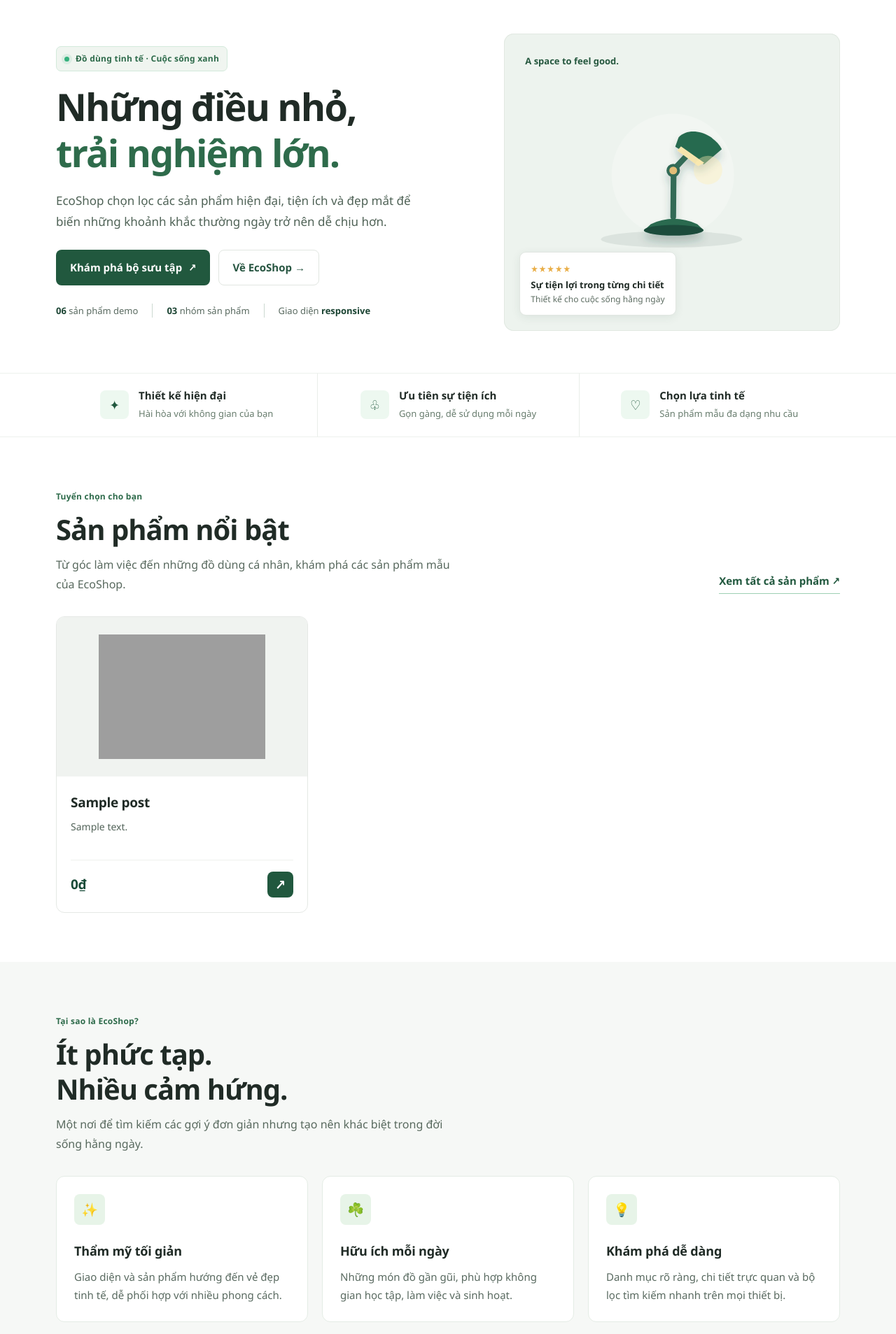
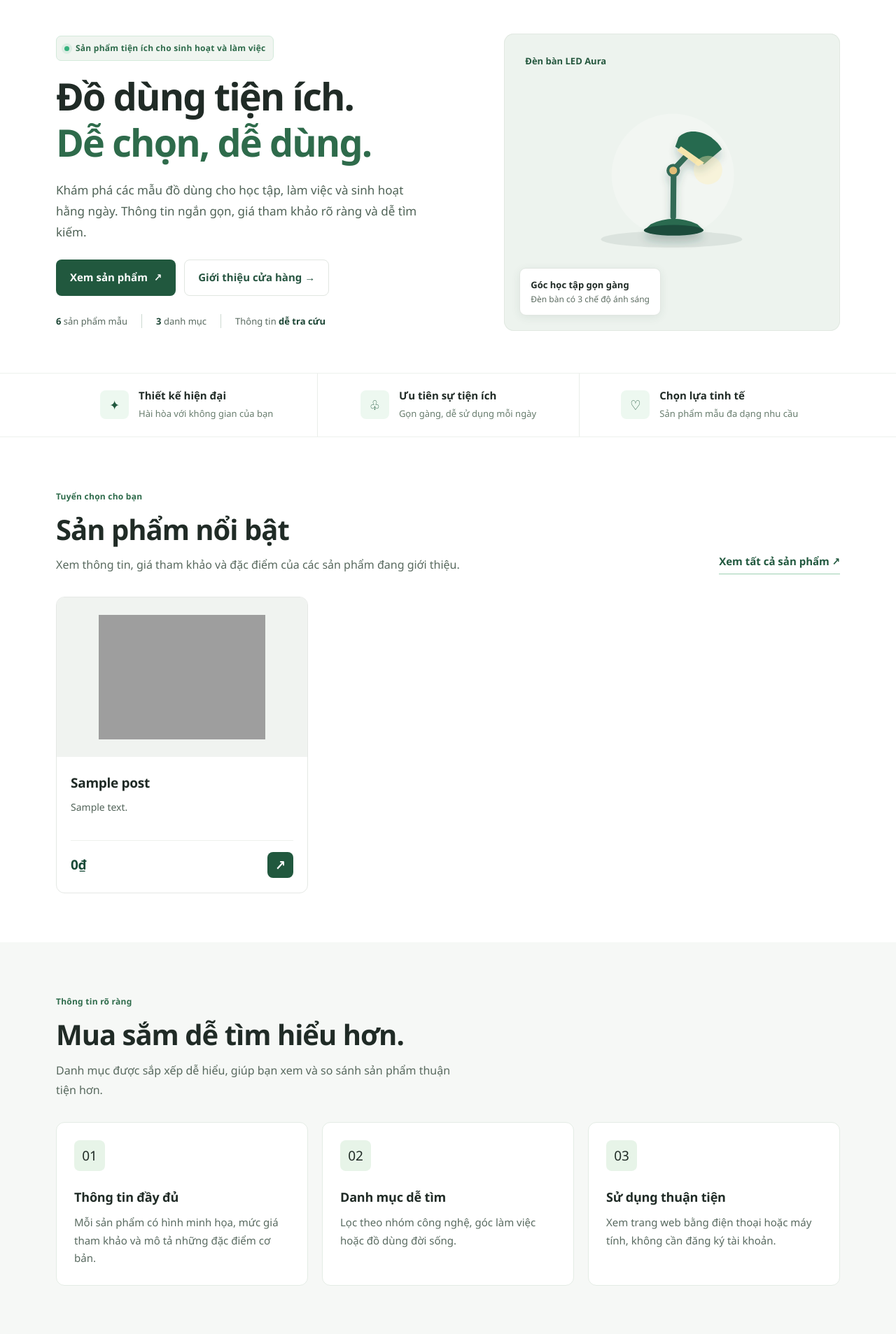
Before and after one commit to dtc245160041-create/DTC245160041-ecoshop-de3, a WordPress theme: template site/ecoshop-studio/front-page.php in a window 1280 px wide. Shown: the part 109-2016 px from the top of the page at 70% size. Run offline with PHP 8.4 and a stand-in for WordPress, Linux system fonts and the light colour scheme; the site name, menu and one post (Sample post) are stand-ins, and other content is empty; grey boxes are pictures that could not be loaded.

Commit message:
content(site): replace overly stylized marketing copy with plain Vietnamese

```diff
--- a/site/ecoshop-studio/front-page.php
+++ b/site/ecoshop-studio/front-page.php
@@ -4,21 +4,21 @@ get_header(); ?>
 <section class="hero">
   <div class="container hero-grid">
     <div>
-      <span class="kicker"><span class="pulse"></span> Đồ dùng tinh tế · Cuộc sống xanh</span>
-      <h1>Những điều nhỏ,<br><em>trải nghiệm lớn.</em></h1>
-      <p class="hero-lead">EcoShop chọn lọc các sản phẩm hiện đại, tiện ích và đẹp mắt để biến những khoảnh khắc thường ngày trở nên dễ chịu hơn.</p>
+      <span class="kicker"><span class="pulse"></span> Sản phẩm tiện ích cho sinh hoạt và làm việc</span>
+      <h1>Đồ dùng tiện ích.<br><em>Dễ chọn, dễ dùng.</em></h1>
+      <p class="hero-lead">Khám phá các mẫu đồ dùng cho học tập, làm việc và sinh hoạt hằng ngày. Thông tin ngắn gọn, giá tham khảo rõ ràng và dễ tìm kiếm.</p>
       <div class="hero-buttons">
-        <a class="btn btn-primary" href="<?php echo esc_url(eco_demo_navigation('san-pham')); ?>">Khám phá bộ sưu tập <span aria-hidden="true">↗</span></a>
-        <a class="btn btn-ghost" href="<?php echo esc_url(eco_demo_navigation('gioi-thieu')); ?>">Về EcoShop →</a>
+        <a class="btn btn-primary" href="<?php echo esc_url(eco_demo_navigation('san-pham')); ?>">Xem sản phẩm <span aria-hidden="true">↗</span></a>
+        <a class="btn btn-ghost" href="<?php echo esc_url(eco_demo_navigation('gioi-thieu')); ?>">Giới thiệu cửa hàng →</a>
       </div>
-      <div class="hero-proof"><span><strong>06</strong> sản phẩm demo</span><i aria-hidden="true"></i><span><strong>03</strong> nhóm sản phẩm</span><i aria-hidden="true"></i><span>Giao diện <strong>responsive</strong></span></div>
+      <div class="hero-proof"><span><strong>6</strong> sản phẩm mẫu</span><i aria-hidden="true"></i><span><strong>3</strong> danh mục</span><i aria-hidden="true"></i><span>Thông tin <strong>dễ tra cứu</strong></span></div>
     </div>
     <div class="hero-art" aria-label="Minh họa sản phẩm EcoShop">
-      <span class="hero-art-title">A space to feel good.</span>
+      <span class="hero-art-title">Đèn bàn LED Aura</span>
       <div class="hero-orbit" aria-hidden="true"></div>
       <img class="hero-feature" src="<?php echo esc_url(eco_demo_img('lamp')); ?>" alt="Đèn bàn LED Aura">
-      <div class="float-pill left"><span class="stars" aria-hidden="true">★★★★★</span><br>Sự tiện lợi trong từng chi tiết<small>Thiết kế cho cuộc sống hằng ngày</small></div>
-      <div class="float-pill right">🌿&nbsp; Eco picks<small>Gợi ý cho góc làm việc</small></div>
+      <div class="float-pill left">Góc học tập gọn gàng<small>Đèn bàn có 3 chế độ ánh sáng</small></div>
+
     </div>
   </div>
 </section>
@@ -28,7 +28,7 @@ get_header(); ?>
   <div class="trust-item"><div class="trust-icon">♡</div><div><strong>Chọn lựa tinh tế</strong><small>Sản phẩm mẫu đa dạng nhu cầu</small></div></div>
 </div></section>
 <section class="section" id="featured"><div class="container">
-  <div class="section-head"><div><span class="eyebrow">Tuyển chọn cho bạn</span><h2>Sản phẩm nổi bật</h2><p class="section-intro">Từ góc làm việc đến những đồ dùng cá nhân, khám phá các sản phẩm mẫu của EcoShop.</p></div>
+  <div class="section-head"><div><span class="eyebrow">Tuyển chọn cho bạn</span><h2>Sản phẩm nổi bật</h2><p class="section-intro">Xem thông tin, giá tham khảo và đặc điểm của các sản phẩm đang giới thiệu.</p></div>
     <a class="text-link" href="<?php echo esc_url(eco_demo_navigation('san-pham')); ?>">Xem tất cả sản phẩm ↗</a>
   </div>
   <div class="cards-grid">
@@ -38,13 +38,13 @@ get_header(); ?>
   </div>
 </div></section>
 <section class="section soft"><div class="container">
-  <div class="section-head"><div><span class="eyebrow">Tại sao là EcoShop?</span><h2>Ít phức tạp.<br>Nhiều cảm hứng.</h2><p class="section-intro">Một nơi để tìm kiếm các gợi ý đơn giản nhưng tạo nên khác biệt trong đời sống hằng ngày.</p></div></div>
+  <div class="section-head"><div><span class="eyebrow">Thông tin rõ ràng</span><h2>Mua sắm dễ tìm hiểu hơn.</h2><p class="section-intro">Danh mục được sắp xếp dễ hiểu, giúp bạn xem và so sánh sản phẩm thuận tiện hơn.</p></div></div>
   <div class="features">
-    <article class="feature"><div class="feature-icon">✨</div><h3>Thẩm mỹ tối giản</h3><p>Giao diện và sản phẩm hướng đến vẻ đẹp tinh tế, dễ phối hợp với nhiều phong cách.</p></article>
-    <article class="feature"><div class="feature-icon">☘️</div><h3>Hữu ích mỗi ngày</h3><p>Những món đồ gần gũi, phù hợp không gian học tập, làm việc và sinh hoạt.</p></article>
-    <article class="feature"><div class="feature-icon">💡</div><h3>Khám phá dễ dàng</h3><p>Danh mục rõ ràng, chi tiết trực quan và bộ lọc tìm kiếm nhanh trên mọi thiết bị.</p></article>
+    <article class="feature"><div class="feature-icon">01</div><h3>Thông tin đầy đủ</h3><p>Mỗi sản phẩm có hình minh họa, mức giá tham khảo và mô tả những đặc điểm cơ bản.</p></article>
+    <article class="feature"><div class="feature-icon">02</div><h3>Danh mục dễ tìm</h3><p>Lọc theo nhóm công nghệ, góc làm việc hoặc đồ dùng đời sống.</p></article>
+    <article class="feature"><div class="feature-icon">03</div><h3>Sử dụng thuận tiện</h3><p>Xem trang web bằng điện thoại hoặc máy tính, không cần đăng ký tài khoản.</p></article>
   </div>
 </div></section>
-<div class="container cta-wrap"><div class="cta"><div><span class="eyebrow" style="color:#a7dcc0">Đến lúc làm mới góc của bạn</span><h2>Bắt đầu từ một lựa chọn nhỏ.</h2><p>Khám phá trọn bộ sản phẩm demo EcoShop ngay hôm nay.</p></div>
+<div class="container cta-wrap"><div class="cta"><div><span class="eyebrow" style="color:#a7dcc0">Bộ sưu tập EcoShop</span><h2>Tìm sản phẩm phù hợp với bạn.</h2><p>Xem chi tiết và mức giá tham khảo của toàn bộ sản phẩm mẫu.</p></div>
   <a class="btn" href="<?php echo esc_url(eco_demo_navigation('san-pham')); ?>">Xem sản phẩm <span aria-hidden="true">↗</span></a></div></div>
 <?php get_footer(); ?>
```
